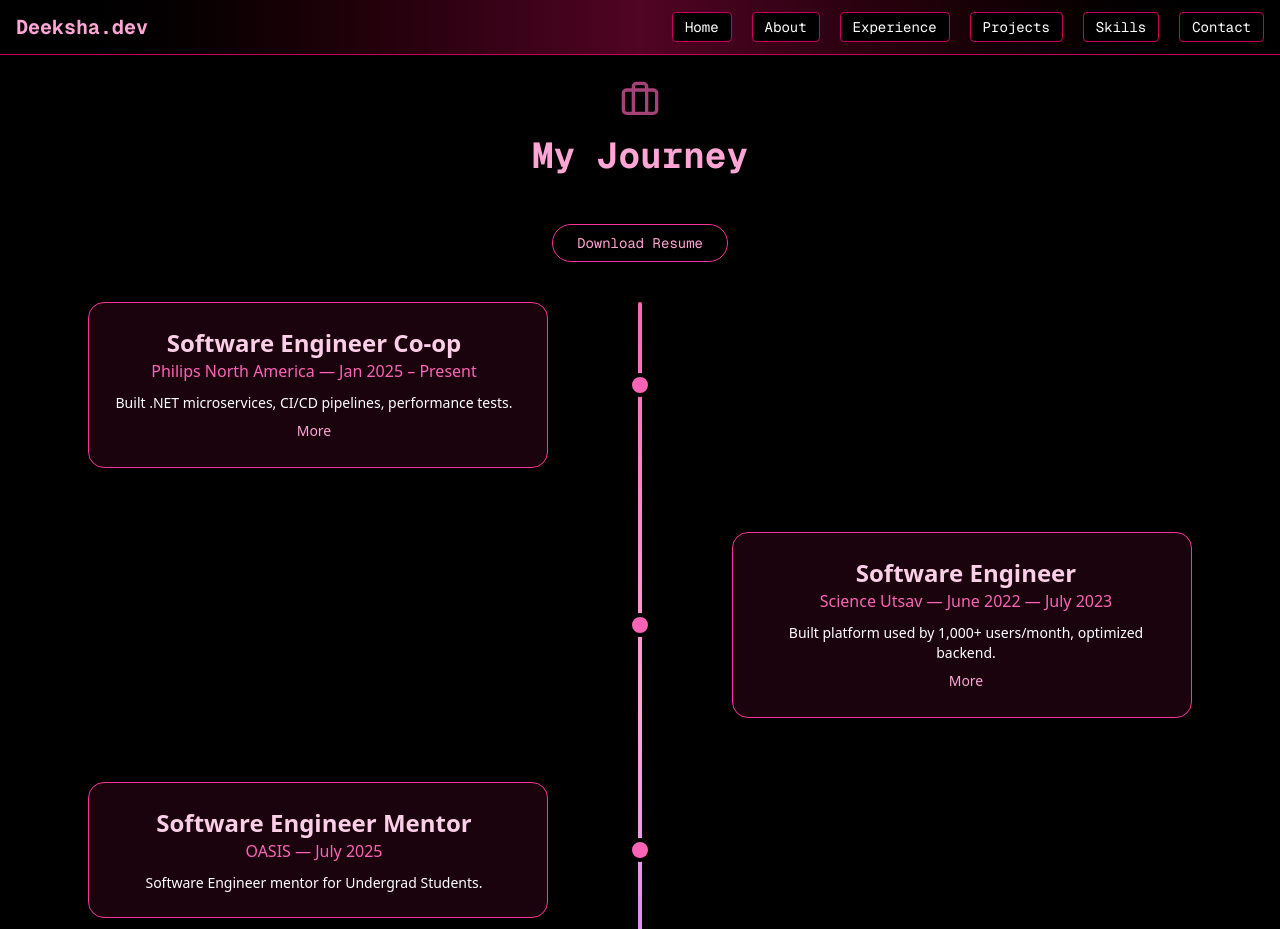
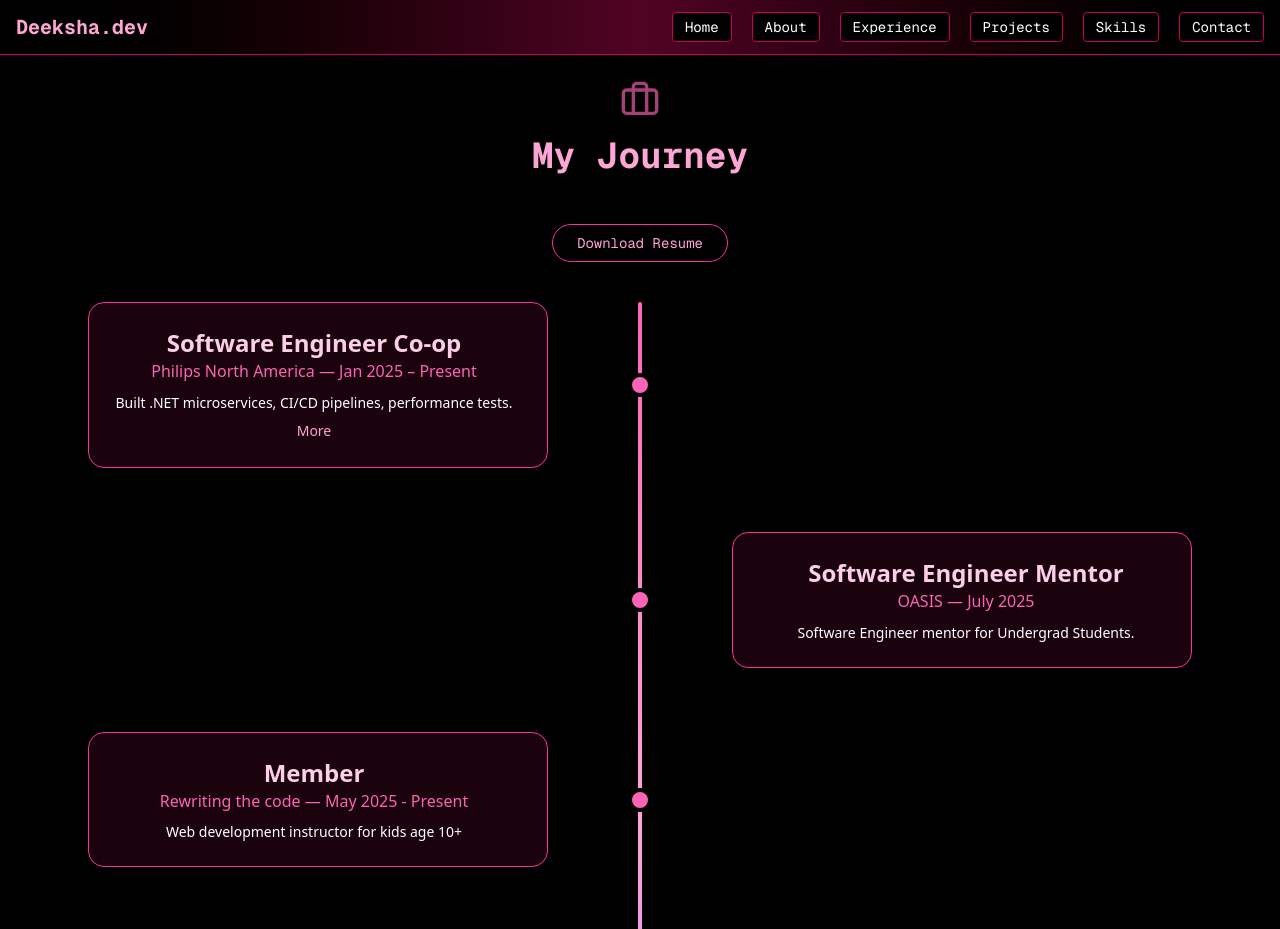
Before and after one commit to DeekshaVempa/DeekshaPortfolio, a Next.js app: page /experience in a window 1280 px wide. Shown: the top 929 px of the page. Built offline with nearby package versions, Linux system fonts and the light colour scheme.

Commit message:
fixed timelime

```diff
--- a/app/experience/page.tsx
+++ b/app/experience/page.tsx
@@ -19,6 +19,18 @@ const experienceData = [
     full: "Built C# .NET Core microservices handling 1,000+ real-time messages via NATS. Automated CI/CD pipelines using GitHub Actions, Docker, and Kubernetes (50% faster builds). Boosted audit test coverage by 35% using BDD tests (Gherkin + MockServer). Executed 5K+ msg/sec performance tests, reducing latency by 15%."
   },
   {
+    title: "Software Engineer Mentor",
+    company: "OASIS",
+    period: "July 2025",
+    short: "Software Engineer mentor for Undergrad Students."
+  },
+  {
+    title: "Member",
+    company: "Rewriting the code",
+    period: "May 2025 - Present",
+    short: "Web development instructor for kids age 10+"
+  },
+  {
     title: "Software Engineer",
     company: "Science Utsav",
     period: "June 2022 — July 2023",
@@ -26,17 +38,12 @@ const experienceData = [
     full: "Built web platform used by 1,000+ users/month, improving UX and cutting registration time by 40%. Improved backend performance by 35% via SQL query & caching optimization. Reduced post-deployment bugs by 20% through testing and structured reviews."
   },
   {
-    title: "Software Engineer Mentor",
-    company: "OASIS",
-    period: "July 2025",
-    short: "Software Engineer mentor for Undergrad Students."
-  },
-  {
     title: "Web Development Instructor",
     company: "Science utsav",
     period: "June 2021 - September 2021",
     short: "Web development instructor for kids age 10+"
   }
+
 ];
 
 export default function ExperiencePage() {
```
